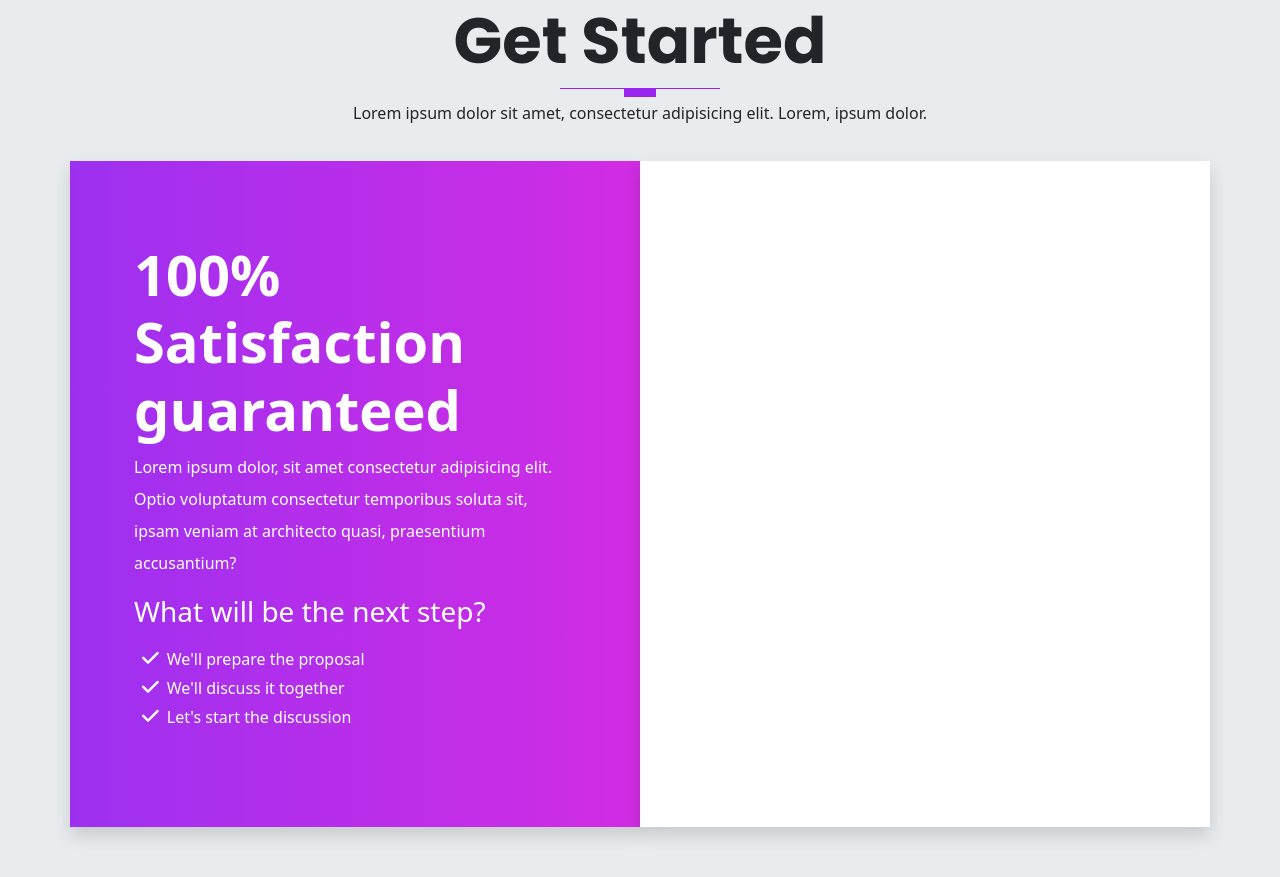
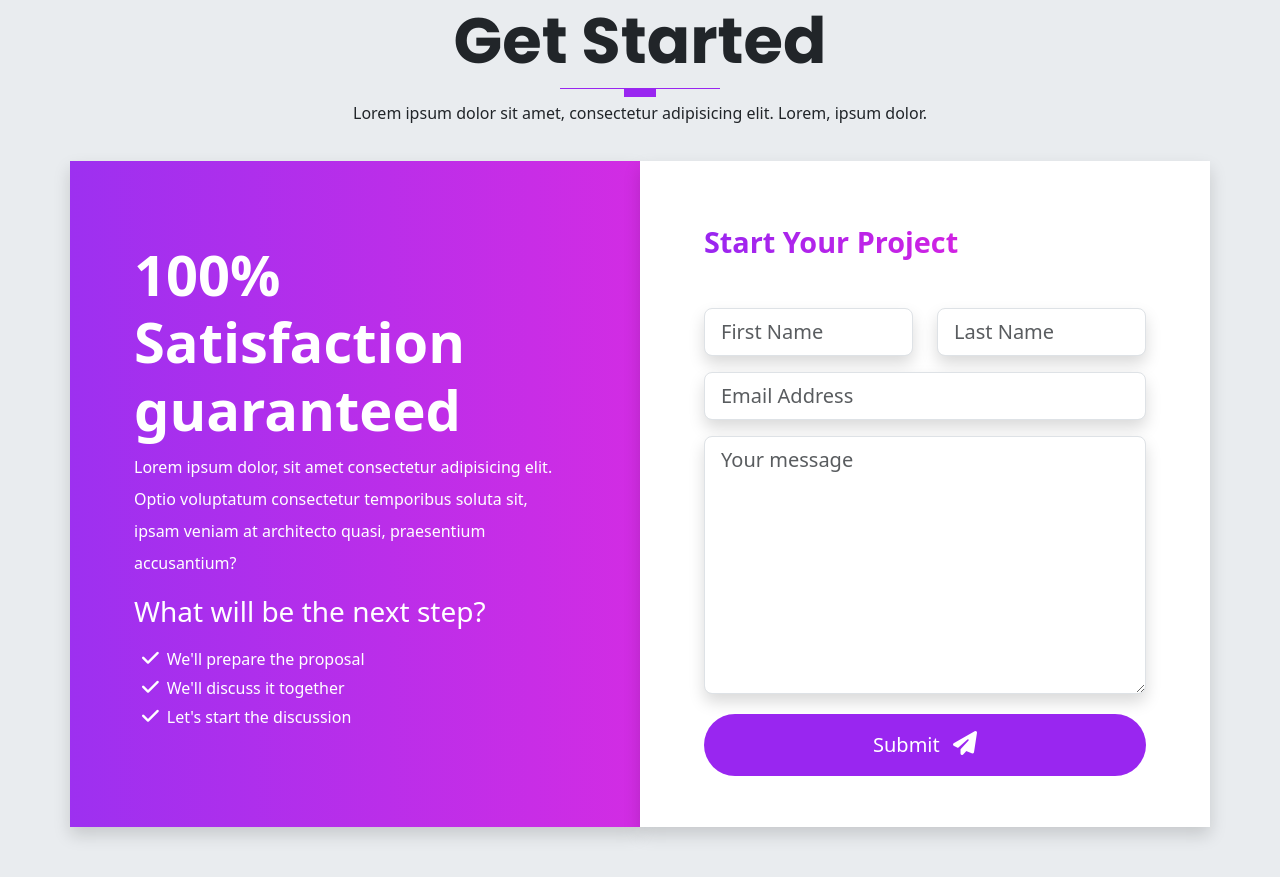
Before and after one commit to AdrianaMagdalena/patrix-portfolio-website, a website: page index.html in a window 1280 px wide. Shown: the part 6474-7351 px from the top of the page. Drawn offline with Linux system fonts and the light colour scheme.

Commit message:
Create form for the get started section

```diff
--- a/index.html
+++ b/index.html
@@ -913,7 +913,57 @@
               </ul>
             </div>
           </div>
-          <div class="col-12 col-lg-6 bg-white shadow p-3"></div>
+
+          <!-- cta form  -->
+          <div class="col-12 col-lg-6 bg-white shadow p-3">
+            <div class="form w-100 pb-2">
+              <h3 class="display-3--title mb-5">Start your project</h3>
+              <form action="#" class="row">
+                <div class="col-md-6 mb-3">
+                  <input
+                    type="text"
+                    placeholder="First Name"
+                    id="inputFirstName"
+                    class="form-control shadow form-control-lg"
+                  />
+                </div>
+                <div class="col-md-6 mb-3">
+                  <input
+                    type="text"
+                    placeholder="Last Name"
+                    id="inputLastName"
+                    class="form-control shadow form-control-lg"
+                  />
+                </div>
+                <div class="col-md-12 mb-3">
+                  <input
+                    type="email"
+                    placeholder="Email Address"
+                    id="inputEmail"
+                    class="form-control shadow form-control-lg"
+                  />
+                </div>
+                <div class="col-md-12 mb-3">
+                  <textarea
+                    name="message"
+                    id="message"
+                    cols="30"
+                    rows="8"
+                    class="form-control shadow form-control-lg"
+                    placeholder="Your message"
+                  ></textarea>
+                </div>
+                <div class="text-center d-grid mt-1">
+                  <button
+                    type="button"
+                    class="btn btn-primary rounded-pill py-3"
+                  >
+                    Submit <i class="fas fa-paper-plane"></i>
+                  </button>
+                </div>
+              </form>
+            </div>
+          </div>
         </div>
       </div>
     </section>
--- a/scss/sections/_get-started.scss
+++ b/scss/sections/_get-started.scss
@@ -30,3 +30,23 @@
     }
   }
 }
+
+// FORM CONTENT
+.form {
+  padding: 3rem;
+
+  button {
+    border: none;
+    color: $white;
+    font-size: 1.25rem;
+
+    a {
+      text-decoration: none;
+    }
+
+    i {
+      margin-left: 0.5rem;
+      font-size: 1.5rem;
+    }
+  }
+}
```
Also changed, not shown: assets/css/style.css, 1 other file.
